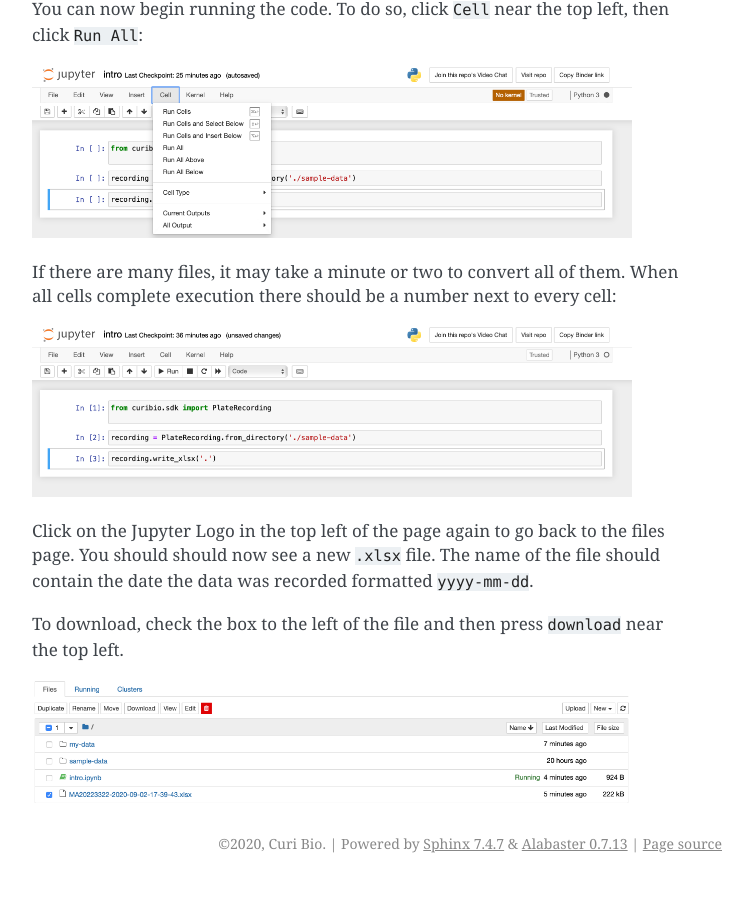
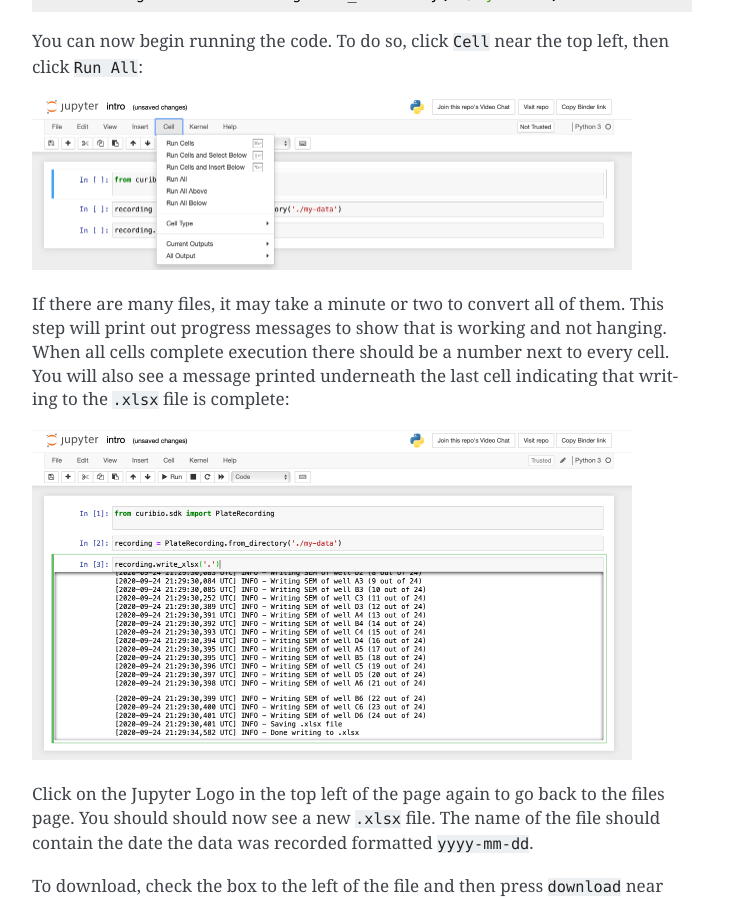
Before and after one commit to CuriBio/curibio.sdk, a Sphinx documentation site: the page built from docs/source/gettingstarted.rst, in a window 1280 px wide and 900 px high, scrolled down 2957 px. Shown: the whole window, without its empty margins (388-1141 px from the left). Built offline with Sphinx 7.4.7, drawn with Linux system fonts in a browser that asks for light colours; some of the changed text lies outside the part shown.

Commit message:
Fixed pictures with discrepancies

```diff
--- a/docs/source/gettingstarted.rst
+++ b/docs/source/gettingstarted.rst
@@ -53,12 +53,13 @@ an excel sheet, and then download the converted files.
 Uploading H5 files
 ------------------
 
-To begin uploading H5 files, click the Jupyter logo in the top left corner:
+To begin uploading H5 files, click the Jupyter logo in the top left corner to
+navigate to the file explorer page:
 
 .. image:: images/jupyter.png
     :width: 200
 
-You should now be on a page listing all the folders and files currently in the environment:
+You should now be on this page listing all the folders and files currently in the environment:
 
 .. image:: images/fresh_files_page.png
     :width: 600
@@ -105,7 +106,10 @@ You can now begin running the code. To do so, click ``Cell`` near the top left,
     :width: 600
 
 If there are many files, it may take a minute or two to convert all of them.
-When all cells complete execution there should be a number next to every cell:
+This step will print out progress messages to show that is working and not hanging.
+When all cells complete execution there should be a number next to every cell.
+You will also see a message printed underneath the last cell indicating that
+writing to the ``.xlsx`` file is complete:
 
 .. image:: images/finished_cells.png
     :width: 600
```
Also changed, not shown: docs/source/images/cell_run_all.png, docs/source/images/finished_cell.png, docs/source/images/finished_cells.png, docs/source/images/running_cell.png.
